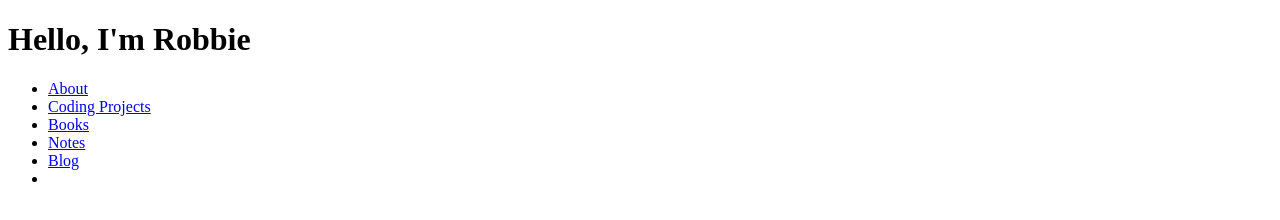
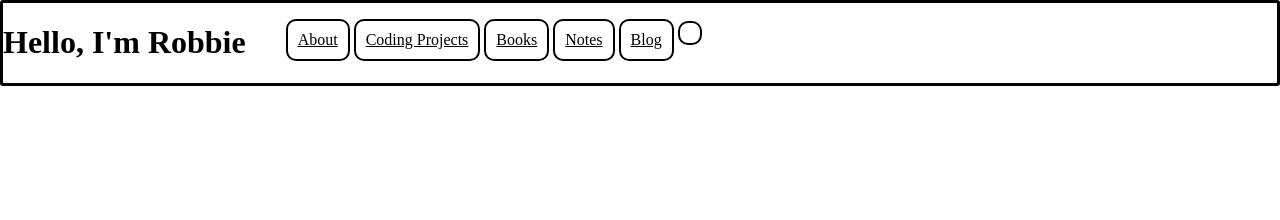
Before and after one commit to robbiestoffel/robster, a plain HTML site: page blog/index.html in a window 1280 px wide. Drawn offline with Linux system fonts and the light colour scheme.

Commit message:
css adding to header

```diff
--- a/blog/index.html
+++ b/blog/index.html
@@ -6,7 +6,7 @@
     </head>
     <body>
         <header>
-          <div>
+          <div class="flex">
             <h1>Hello, I'm Robbie</h1>
             <nav>
               <ul>
--- a/blog/style.css
+++ b/blog/style.css
@@ -0,0 +1,46 @@
+ul li {
+    text-align: center;
+    list-style: none;
+    margin-top: -23px;
+    margin:0px;
+    text-align: left;
+  }
+  li {
+    display: inline-block;
+    margin: 40px;
+    border-color: black;
+    border-width: 2px;
+    border-style: solid;
+    border-radius: 10px;
+    padding: 10px;
+  }
+
+  li:hover {
+      box-shadow: 0px 0px 29px 11px #000000;
+  }
+
+  .flex {
+      display: flex;
+      flex-direction: row;
+  }
+
+  header {
+      position: fixed;
+      background-color: white;
+      top: 0;
+      right: 0;
+      left: 0;
+      z-index: 999;
+      border-color: black;
+      border-width: 3px;
+      border-style: solid;
+      border-radius: 3px;
+  }
+
+  a {
+      color: black;
+  }
+
+  a:hover {
+      color: lightslategrey;
+  }
--- a/books/style.css
+++ b/books/style.css
@@ -0,0 +1,46 @@
+ul li {
+    text-align: center;
+    list-style: none;
+    margin-top: -23px;
+    margin:0px;
+    text-align: left;
+  }
+  li {
+    display: inline-block;
+    margin: 40px;
+    border-color: black;
+    border-width: 2px;
+    border-style: solid;
+    border-radius: 10px;
+    padding: 10px;
+  }
+
+  li:hover {
+      box-shadow: 0px 0px 29px 11px #000000;
+  }
+
+  .flex {
+      display: flex;
+      flex-direction: row;
+  }
+
+  header {
+      position: fixed;
+      background-color: white;
+      top: 0;
+      right: 0;
+      left: 0;
+      z-index: 999;
+      border-color: black;
+      border-width: 3px;
+      border-style: solid;
+      border-radius: 3px;
+  }
+
+  a {
+      color: black;
+  }
+
+  a:hover {
+      color: lightslategrey;
+  }
--- a/coding-projects/style.css
+++ b/coding-projects/style.css
@@ -0,0 +1,47 @@
+
+ul li {
+    text-align: center;
+    list-style: none;
+    margin-top: -23px;
+    margin:0px;
+    text-align: left;
+  }
+  li {
+    display: inline-block;
+    margin: 40px;
+    border-color: black;
+    border-width: 2px;
+    border-style: solid;
+    border-radius: 10px;
+    padding: 10px;
+  }
+
+  li:hover {
+      box-shadow: 0px 0px 29px 11px #000000;
+  }
+
+  .flex {
+      display: flex;
+      flex-direction: row;
+  }
+
+  header {
+      position: fixed;
+      background-color: white;
+      top: 0;
+      right: 0;
+      left: 0;
+      z-index: 999;
+      border-color: black;
+      border-width: 3px;
+      border-style: solid;
+      border-radius: 3px;
+  }
+
+  a {
+      color: black;
+  }
+
+  a:hover {
+      color: lightslategrey;
+  }
--- a/notes/style.css
+++ b/notes/style.css
@@ -0,0 +1,46 @@
+ul li {
+    text-align: center;
+    list-style: none;
+    margin-top: -23px;
+    margin:0px;
+    text-align: left;
+  }
+  li {
+    display: inline-block;
+    margin: 40px;
+    border-color: black;
+    border-width: 2px;
+    border-style: solid;
+    border-radius: 10px;
+    padding: 10px;
+  }
+
+  li:hover {
+      box-shadow: 0px 0px 29px 11px #000000;
+  }
+
+  .flex {
+      display: flex;
+      flex-direction: row;
+  }
+
+  header {
+      position: fixed;
+      background-color: white;
+      top: 0;
+      right: 0;
+      left: 0;
+      z-index: 999;
+      border-color: black;
+      border-width: 3px;
+      border-style: solid;
+      border-radius: 3px;
+  }
+
+  a {
+      color: black;
+  }
+
+  a:hover {
+      color: lightslategrey;
+  }
--- a/style.css
+++ b/style.css
@@ -27,7 +27,6 @@ h1 {
 }
 
 #school:hover {
-    background-color: lightgray;
     font-size: 23px;
 }
 
@@ -140,10 +139,8 @@ header {
     border-width: 3px;
     border-style: solid;
     border-radius: 3px;
-}
-
-.main {
-    margin-top: 100px;
+    display: flex;
+    flex-direction: row;
 }
 
 a {
@@ -153,3 +150,7 @@ a {
 a:hover {
     color: lightslategrey;
 }
+
+.main {
+    margin-top: 100px;
+}
```
Also changed, not shown: books/index.html (+1 -1 lines), coding-projects/index.html (+1 -1 lines), index.html (+1 -1 lines), notes/index.html (+1 -1 lines).
